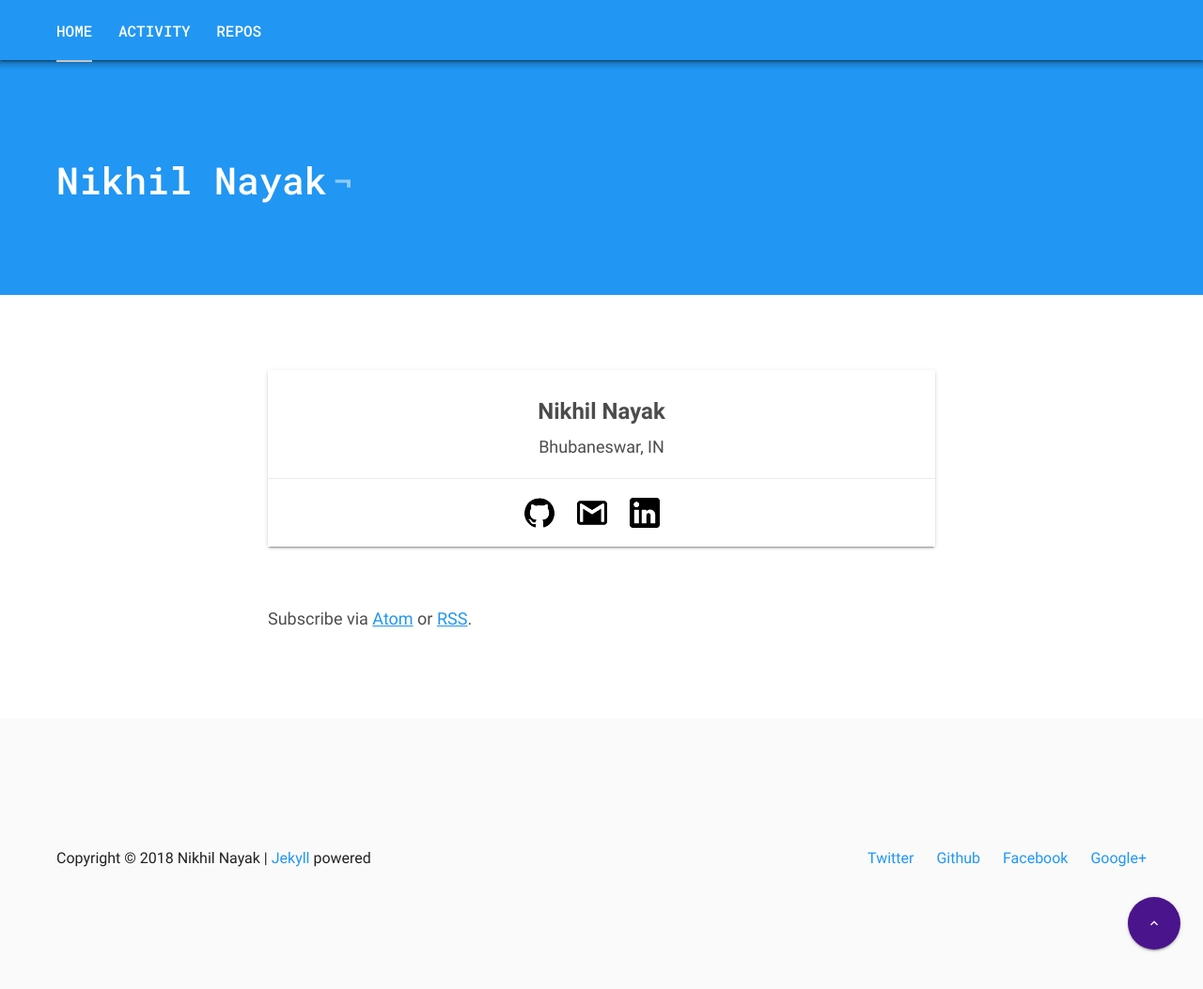
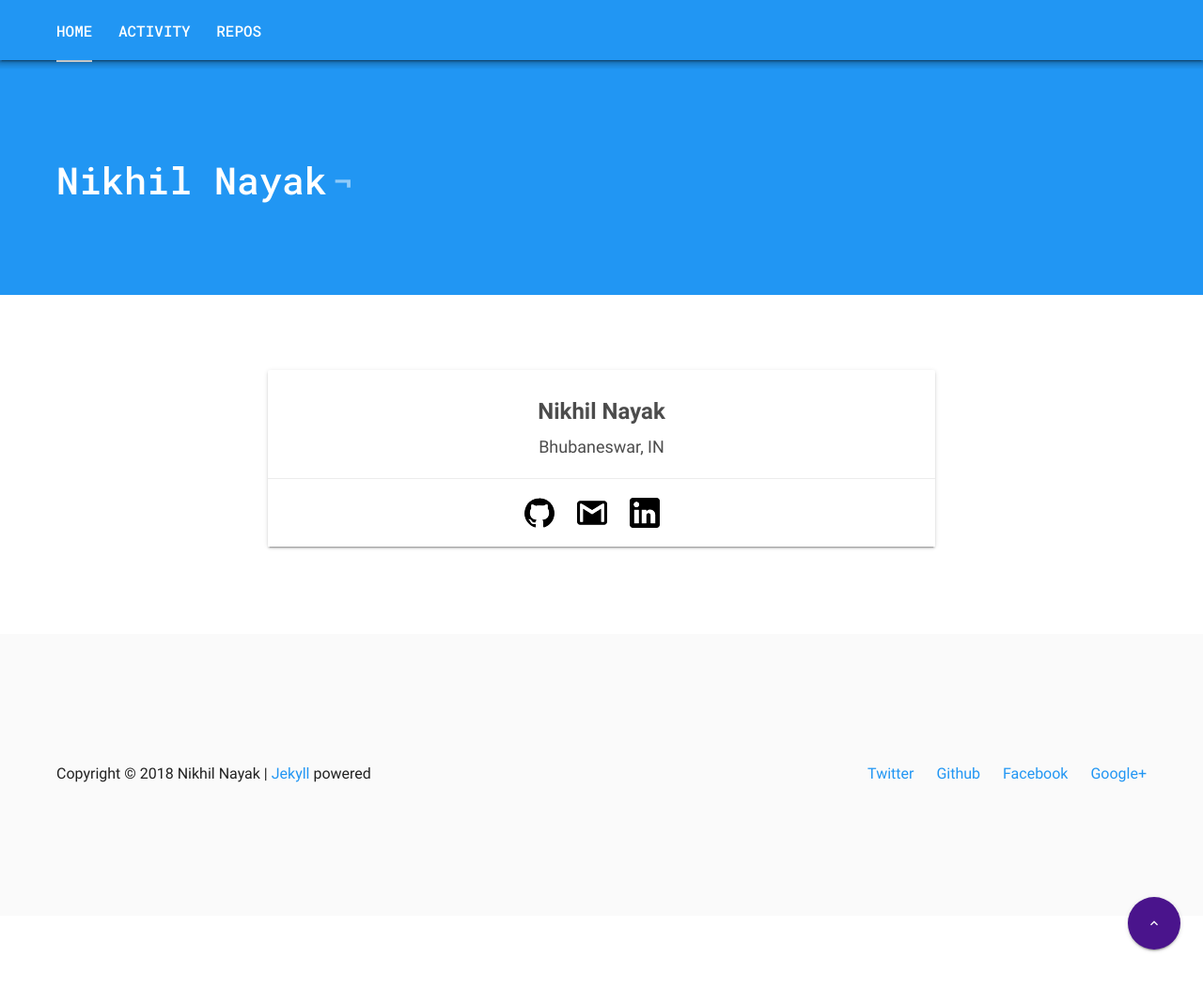
Before and after one commit to nikhilnayak98/blog, a Jekyll site: the page built from index.markdown, in a window 1280 px wide and 1065 px high. Shown: the top 1053 px of the window at 94% size. Built offline with Jekyll 4.4.1, drawn with Linux system fonts in a browser that asks for light colours; nearby versions of some CDN libraries; comment, search, counter and statistics services are not loaded.

Commit message:
Update index.markdown

```diff
--- a/index.markdown
+++ b/index.markdown
@@ -21,10 +21,6 @@ title: Nikhil Nayak
                     </div>
                 </div>
 </div>
-<br>
-
-
-Subscribe via [Atom]({{ site.url }}/atom.xml) or [RSS]({{ site.url }}/rss.xml).
 
 <script>
 if('serviceWorker' in navigator) {
```
